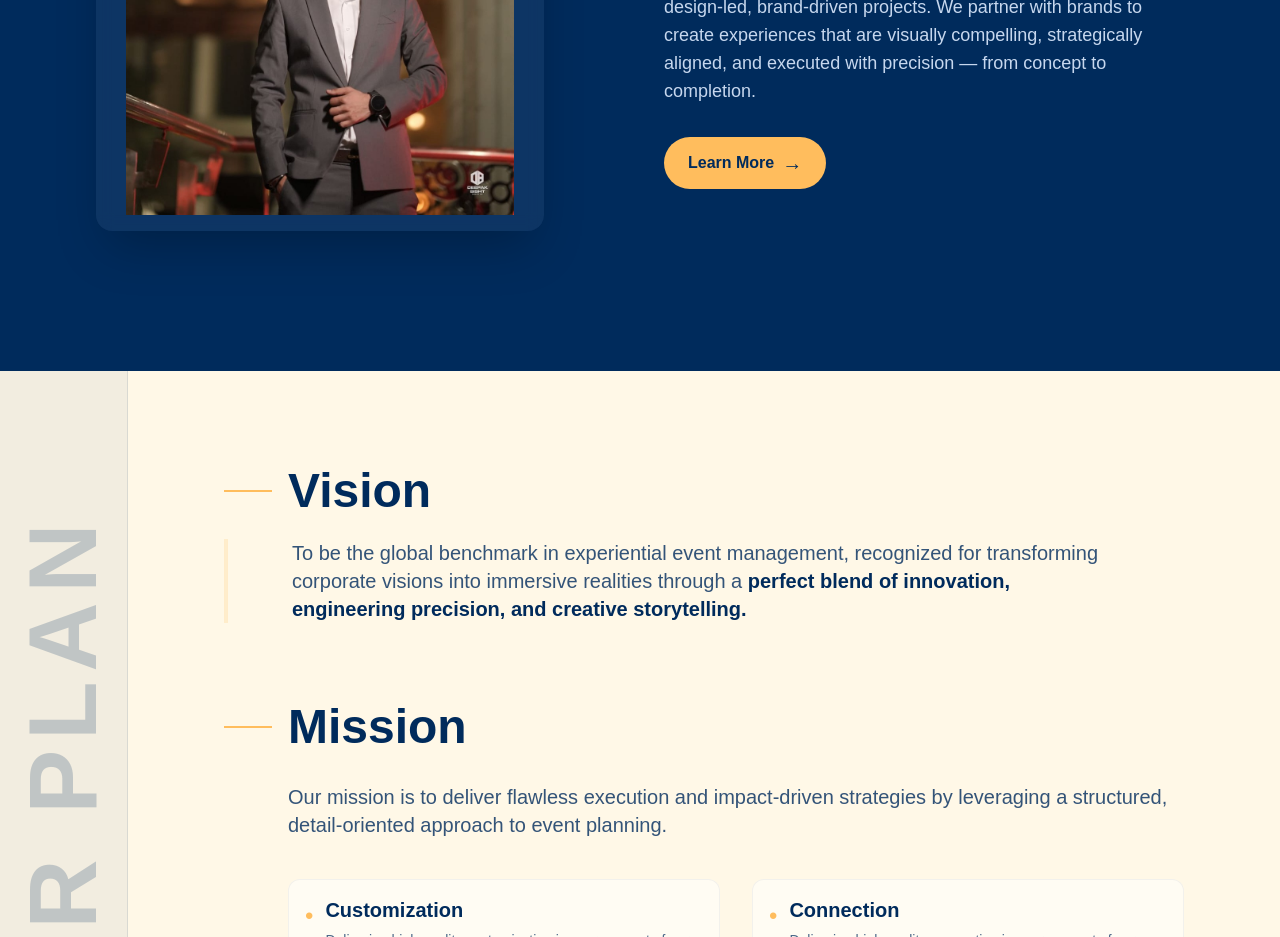
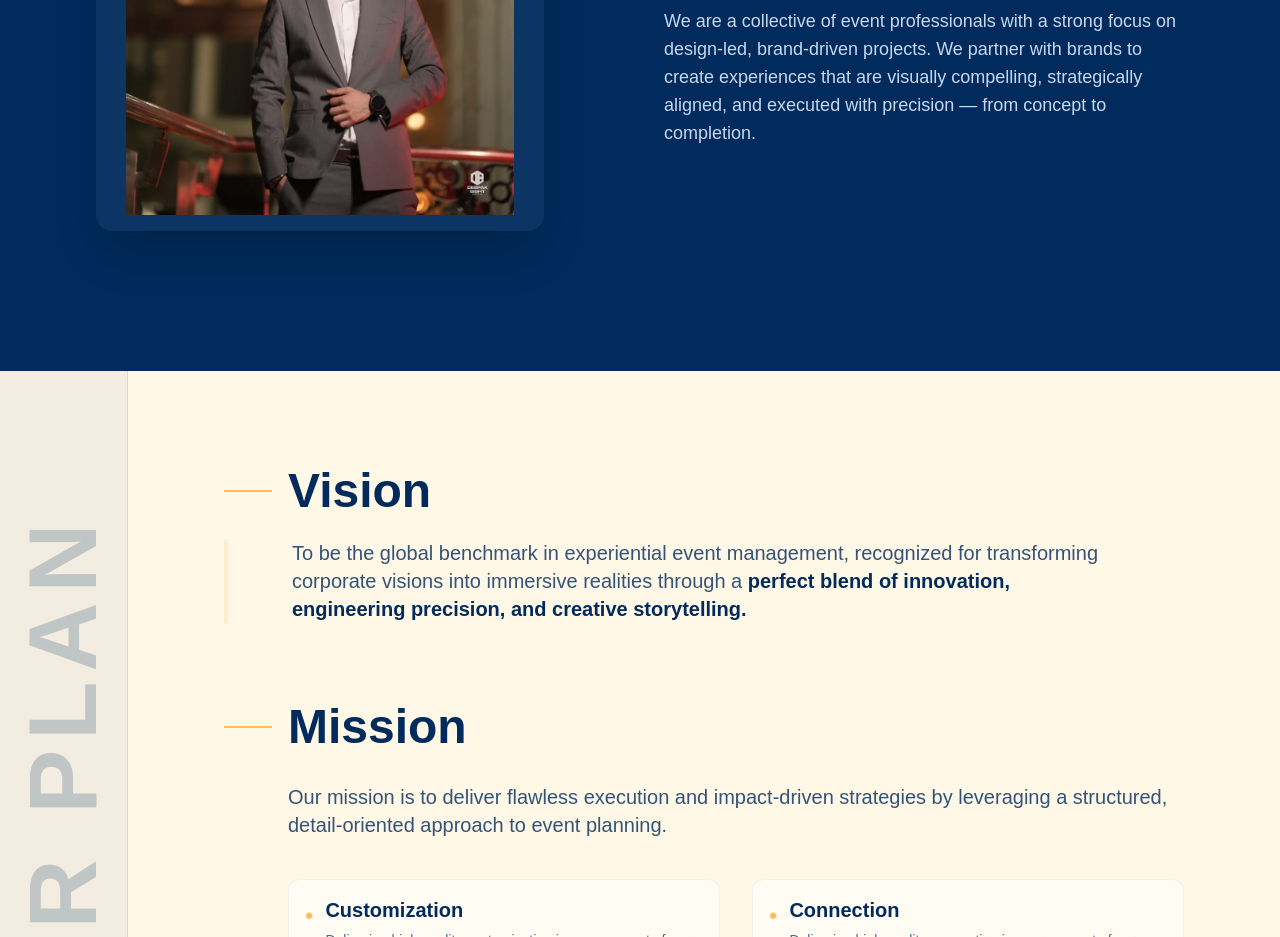
Before and after one commit to nandan2506/eventManagement, a Next.js app: page / in a window 1280 px wide. Shown: the part 1060-1997 px from the top of the page. Built offline with nearby package versions, Linux system fonts and the light colour scheme.

Commit message:
button removed

```diff
--- a/components/AboutSec.jsx
+++ b/components/AboutSec.jsx
@@ -35,11 +35,6 @@ export default function AboutSec() {
             and executed with precision — from concept to completion.
           </p>
 
-          {/* CTA (optional but great UX) */}
-          <button className="mt-8 inline-flex items-center gap-2 rounded-full bg-brand px-6 py-3 text-[#002B5C] font-semibold hover:scale-105 transition-transform">
-            Learn More
-            <span className="text-xl">→</span>
-          </button>
         </div>
       </div>
     </section>
```
